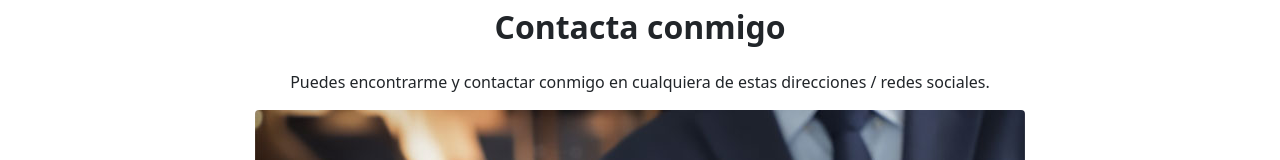
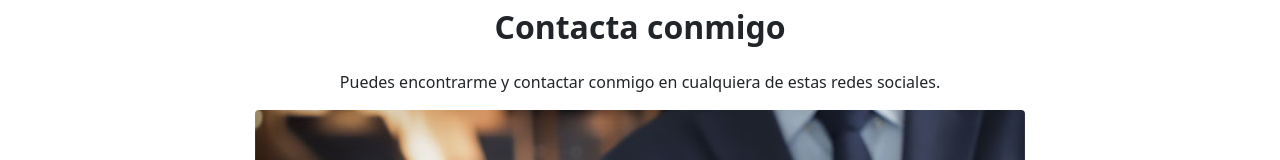
Before and after one commit to Saulo-cloud/SWP, an Angular app: page /contacto in a window 1280 px wide. Shown: the part 153-313 px from the top of the page. Built offline with nearby package versions, Linux system fonts and the light colour scheme.

Commit message:
Elimino direcciones do parrafo de presentacion de contacto

```diff
--- a/src/app/contacto/contacto.component.html
+++ b/src/app/contacto/contacto.component.html
@@ -1,6 +1,6 @@
 <div class="contacto p-4">
     <h2 class="text-center p-3"><strong>Contacta conmigo</strong></h2>
-    <p class="text-center">Puedes encontrarme y contactar conmigo en cualquiera de estas direcciones / redes sociales.
+    <p class="text-center">Puedes encontrarme y contactar conmigo en cualquiera de estas redes sociales.
     </p>
 
     <img class="d-block mx-auto rounded" src="../../assets/img/contacto/contacto.jpg" alt="">
```
